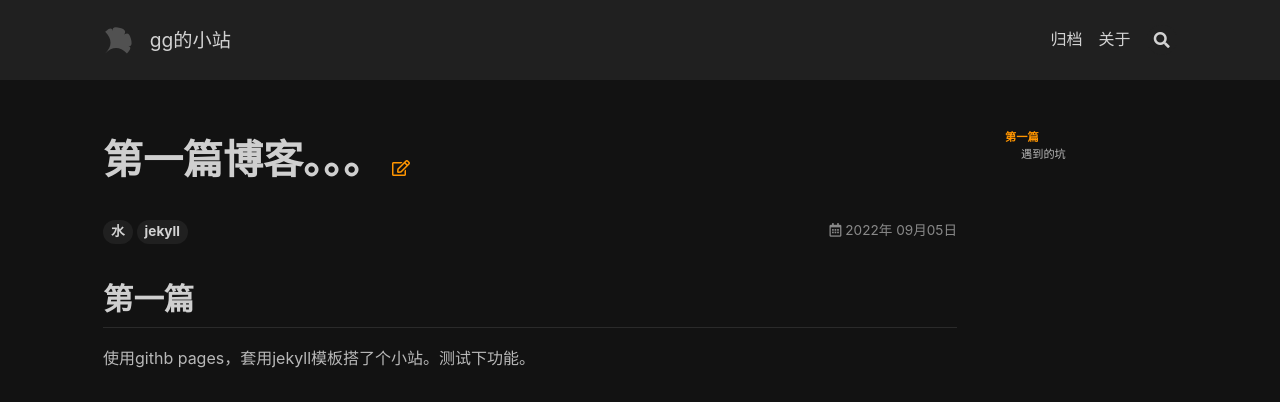
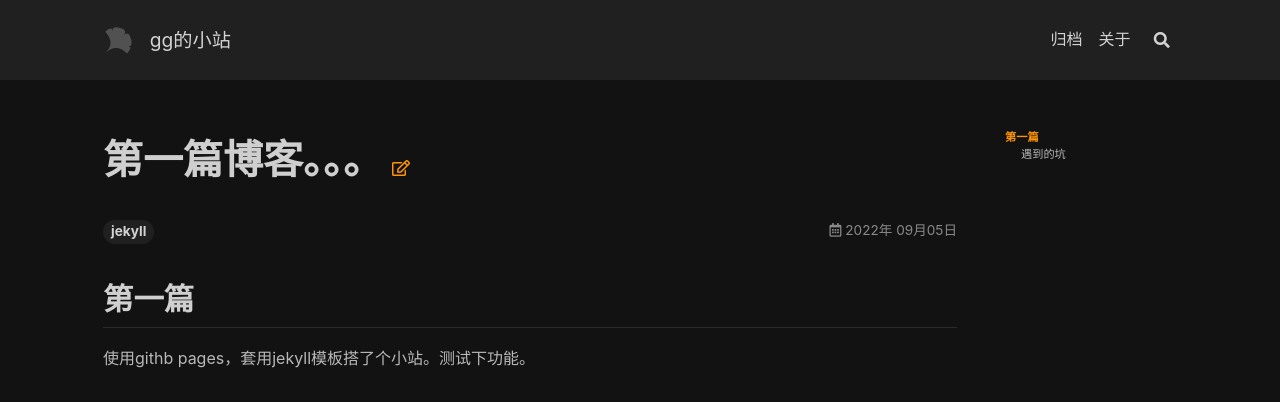
Before and after one commit to alarak233/alarak233.github.io, a Jekyll site: the page built from _posts/2022-09-05-第一篇博客.md, in a window 1280 px wide. Shown: the top 402 px of the page. Built offline with Jekyll 4.4.1, drawn with Linux system fonts in a browser that asks for light colours; nearby versions of some CDN libraries.

Commit message:
测试tag

```diff
--- a/_posts/2022-09-05-第一篇博客.md
+++ b/_posts/2022-09-05-第一篇博客.md
@@ -1,8 +1,6 @@
 ---
 title: 第一篇博客。。。
-tags:
-- 水
-- jekyll
+tags: jekyll
 ---
 
 ## 第一篇
```
